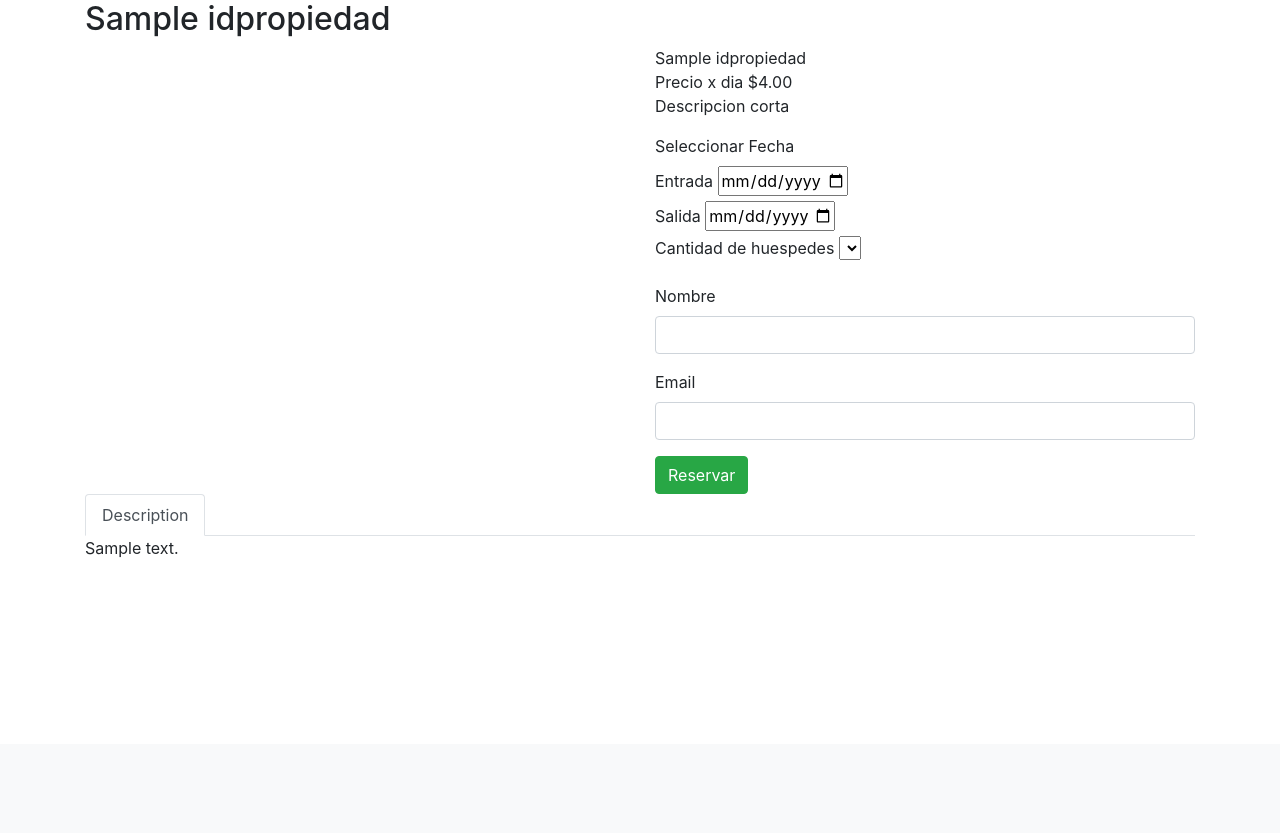
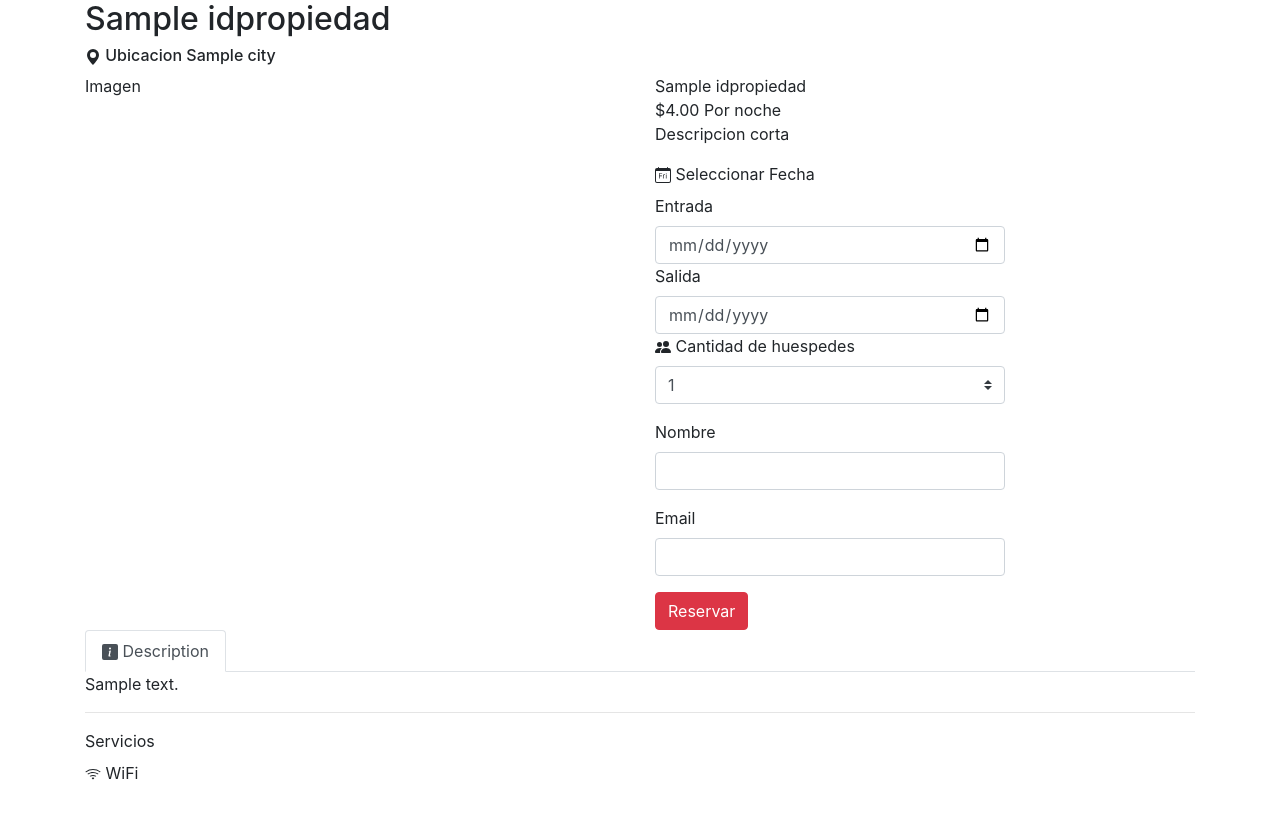
Before and after one commit to marianozzz/met3Python, a Django app: template met3App/templates/met3App/details.html in a window 1280 px wide. Shown: the part 56-889 px from the top of the page. Before the commit the page ends 613 px from the top, so only its background shows below. Run offline with Django 3.2, Linux system fonts and the light colour scheme; the template is opened without the code that fills it: most values are stand-ins (such as "Sample title", 1, 10 or a date in 2020); lists and menus that the app fills with data are empty; some libraries are stand-ins or nearby versions.

Commit message:
template detalle

```diff
--- a/met3App/templates/met3App/details.html
+++ b/met3App/templates/met3App/details.html
@@ -7,12 +7,23 @@
 
     <div class="heading-section">
         <h2>{{ idpropiedad.title }}</h2>
+        <p class="h6">
+            <svg width="1em" height="1em" viewBox="0 0 16 16" class="bi bi-geo-alt-fill" fill="currentColor" xmlns="http://www.w3.org/2000/svg">
+                <path fill-rule="evenodd" d="M8 16s6-5.686 6-10A6 6 0 0 0 2 6c0 4.314 6 10 6 10zm0-7a3 3 0 1 0 0-6 3 3 0 0 0 0 6z"/>
+            </svg>
+             Ubicacion {{idpropiedad.city}}
+       </p>
     </div>
     <div class="row">
+
+        <!--Imagen ACA-->
         <div class="col-md-6">
+            <p>Imagen</p>
+         <img src="" alt="">
+        </div>
+        <!--Fin de imagen-->
 
-        </div>
-        <div class="col-md-6">
+        <div class="col-md-4">
             <div class="product-dtl">
                 <div class="product-info">
                     <div class="product-name">{{ idpropiedad.title }}</div>
@@ -20,7 +31,8 @@
 
                     </div>
                     <div class="product-price-discount">
-                        <span class="line-through">Precio x dia ${{ idpropiedad.dailyRate}}.00</span>
+
+                        <span class="line-through">${{ idpropiedad.dailyRate}}.00 Por noche</span>
                     </div>
                 </div>
                 <p>Descripcion corta </p>
@@ -28,21 +40,34 @@
 
                 </div>
                 <div class="product-count">
-                    <label for="size">Seleccionar Fecha</label>
+                    <label for="size">
+                        <svg width="1em" height="1em" viewBox="0 0 16 16" class="bi bi-calendar-day" fill="currentColor" xmlns="http://www.w3.org/2000/svg">
+                            <path fill-rule="evenodd" d="M3.5 0a.5.5 0 0 1 .5.5V1h8V.5a.5.5 0 0 1 1 0V1h1a2 2 0 0 1 2 2v11a2 2 0 0 1-2 2H2a2 2 0 0 1-2-2V3a2 2 0 0 1 2-2h1V.5a.5.5 0 0 1 .5-.5zM1 4v10a1 1 0 0 0 1 1h12a1 1 0 0 0 1-1V4H1z"/>
+                            <path d="M4.684 11.523v-2.3h2.261v-.61H4.684V6.801h2.464v-.61H4v5.332h.684zm3.296 0h.676V8.98c0-.554.227-1.007.953-1.007.125 0 .258.004.329.015v-.613a1.806 1.806 0 0 0-.254-.02c-.582 0-.891.32-1.012.567h-.02v-.504H7.98v4.105zm2.805-5.093c0 .238.192.425.43.425a.428.428 0 1 0 0-.855.426.426 0 0 0-.43.43zm.094 5.093h.672V7.418h-.672v4.105z"/>
+                          </svg>
+                        Seleccionar Fecha
+                    </label>
                     <form action="#" class="display-flex">
                         <div class="qtyplus">
                             <label for="">Entrada</label>
-                            <input type="date" min="2020-01-01" max="2025-04-20" name="quantity"  class="qty">
+                            <input type="date" min="2020-12-01" max="2025-04-20"  class="form-control">
                         </div>
 
                         <div class="qtyplus">
                             <label for="">Salida</label>
-                            <input type="date"  min="2020-01-01" max="2025-04-20" name="quantity"  class="qty">
+                            <input type="date"  min="2020-01-01" max="2025-04-20"  class="form-control">
                         </div>
                         <div class="form-group">
-                            <label for="">Cantidad de huespedes</label>
-                            <select name="" id="">
-
+                            <label for="">
+                                <svg width="1em" height="1em" viewBox="0 0 16 16" class="bi bi-people-fill" fill="currentColor" xmlns="http://www.w3.org/2000/svg">
+                                    <path fill-rule="evenodd" d="M7 14s-1 0-1-1 1-4 5-4 5 3 5 4-1 1-1 1H7zm4-6a3 3 0 1 0 0-6 3 3 0 0 0 0 6zm-5.784 6A2.238 2.238 0 0 1 5 13c0-1.355.68-2.75 1.936-3.72A6.325 6.325 0 0 0 5 9c-4 0-5 3-5 4s1 1 1 1h4.216zM4.5 8a2.5 2.5 0 1 0 0-5 2.5 2.5 0 0 0 0 5z"/>
+                                  </svg>
+                                Cantidad de huespedes
+                            </label>
+                            <select name="" class="custom-select">
+                                <option value="1">1</option>
+                                <option value="1">1</option>
+                                <option value="1">1</option>
                             </select>
                         </div>
 
@@ -54,7 +79,7 @@
                         <label for="">Email</label>
                         <input type="email" name="name" id="" class="form-control">
                    </div>
-                   <input type="submit" class="btn btn-success" value="Reservar">
+                   <input type="submit" class="btn btn-danger" value="Reservar">
                     </form>
 
                 </div>
@@ -65,7 +90,12 @@
 <div class="product-info-tabs mb-5">
     <ul class="nav nav-tabs" id="myTab" role="tablist">
           <li class="nav-item">
-            <a class="nav-link active" id="description-tab" data-toggle="tab" href="#description" role="tab" aria-controls="description" aria-selected="true">Description</a>
+            <a class="nav-link active" data-toggle="tab" role="tab" aria-controls="description" aria-selected="true">
+                <svg width="1em" height="1em" viewBox="0 0 16 16" class="bi bi-info-square-fill" fill="currentColor" xmlns="http://www.w3.org/2000/svg">
+                    <path fill-rule="evenodd" d="M0 2a2 2 0 0 1 2-2h12a2 2 0 0 1 2 2v12a2 2 0 0 1-2 2H2a2 2 0 0 1-2-2V2zm8.93 4.588l-2.29.287-.082.38.45.083c.294.07.352.176.288.469l-.738 3.468c-.194.897.105 1.319.808 1.319.545 0 1.178-.252 1.465-.598l.088-.416c-.2.176-.492.246-.686.246-.275 0-.375-.193-.304-.533L8.93 6.588zM8 5.5a1 1 0 1 0 0-2 1 1 0 0 0 0 2z"/>
+                  </svg>
+                Description
+            </a>
           </li>
     </ul>
         <div class="tab-content">
@@ -73,6 +103,17 @@
                 {{ idpropiedad.description }}
             </div>
         </div>
+        <hr>
+        <div class="form-group">
+            <label for="">Servicios</label>
+            <p>
+                <svg width="1em" height="1em" viewBox="0 0 16 16" class="bi bi-wifi" fill="currentColor" xmlns="http://www.w3.org/2000/svg">
+                    <path d="M15.385 6.115a.485.485 0 0 0-.048-.736A12.443 12.443 0 0 0 8 3 12.44 12.44 0 0 0 .663 5.379a.485.485 0 0 0-.048.736.518.518 0 0 0 .668.05A11.448 11.448 0 0 1 8 4c2.507 0 4.827.802 6.717 2.164.204.148.489.13.668-.049z"/>
+                    <path d="M13.229 8.271c.216-.216.194-.578-.063-.745A9.456 9.456 0 0 0 8 6c-1.905 0-3.68.56-5.166 1.526a.48.48 0 0 0-.063.745.525.525 0 0 0 .652.065A8.46 8.46 0 0 1 8 7a8.46 8.46 0 0 1 4.577 1.336c.205.132.48.108.652-.065zm-2.183 2.183c.226-.226.185-.605-.1-.75A6.472 6.472 0 0 0 8 9c-1.06 0-2.062.254-2.946.704-.285.145-.326.524-.1.75l.015.015c.16.16.408.19.611.09A5.478 5.478 0 0 1 8 10c.868 0 1.69.201 2.42.56.203.1.45.07.611-.091l.015-.015zM9.06 12.44c.196-.196.198-.52-.04-.66A1.99 1.99 0 0 0 8 11.5a1.99 1.99 0 0 0-1.02.28c-.238.14-.236.464-.04.66l.706.706a.5.5 0 0 0 .708 0l.707-.707z"/>
+                  </svg>
+                  WiFi
+            </p>
+        </div>
 </div>
 
 
```
